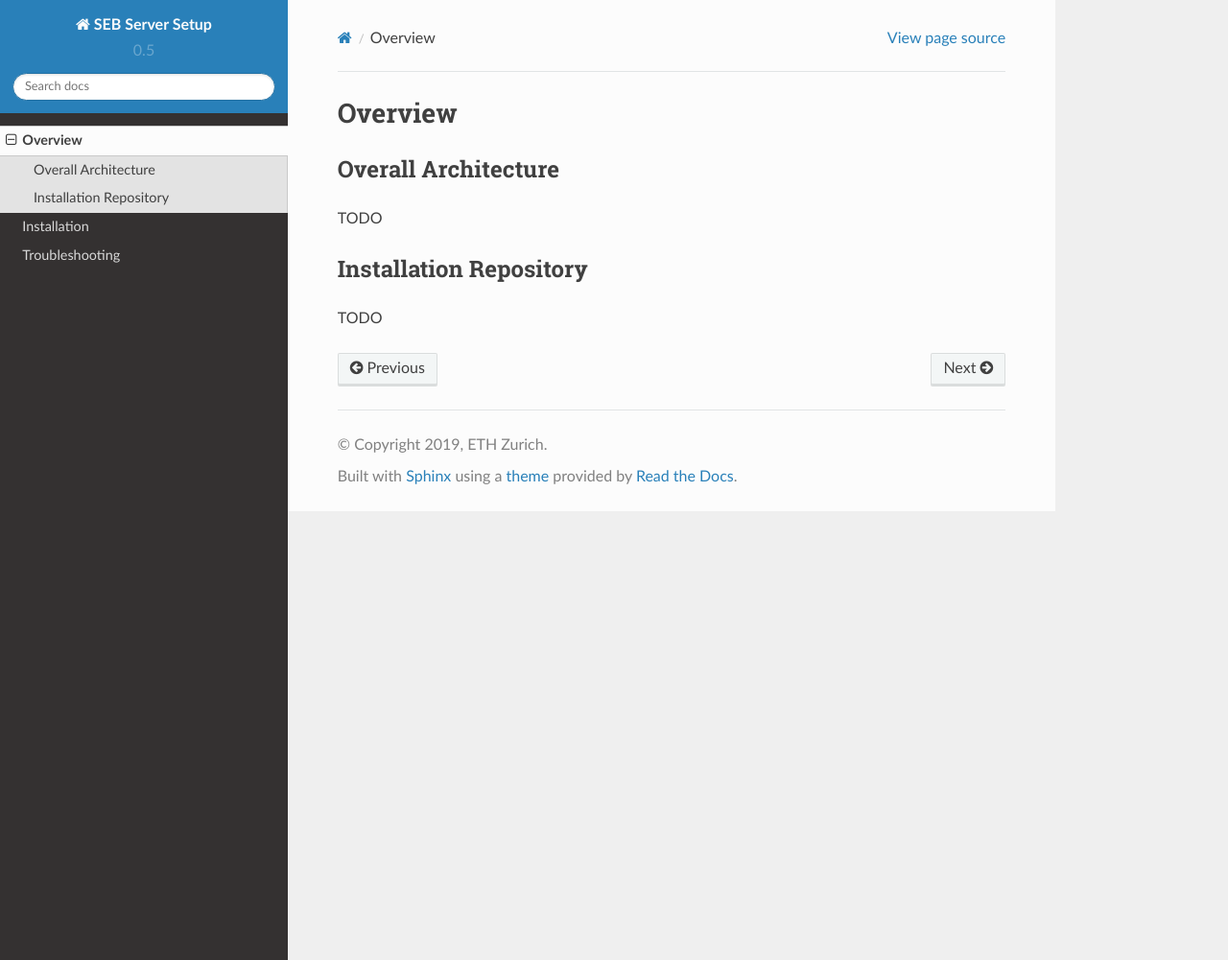
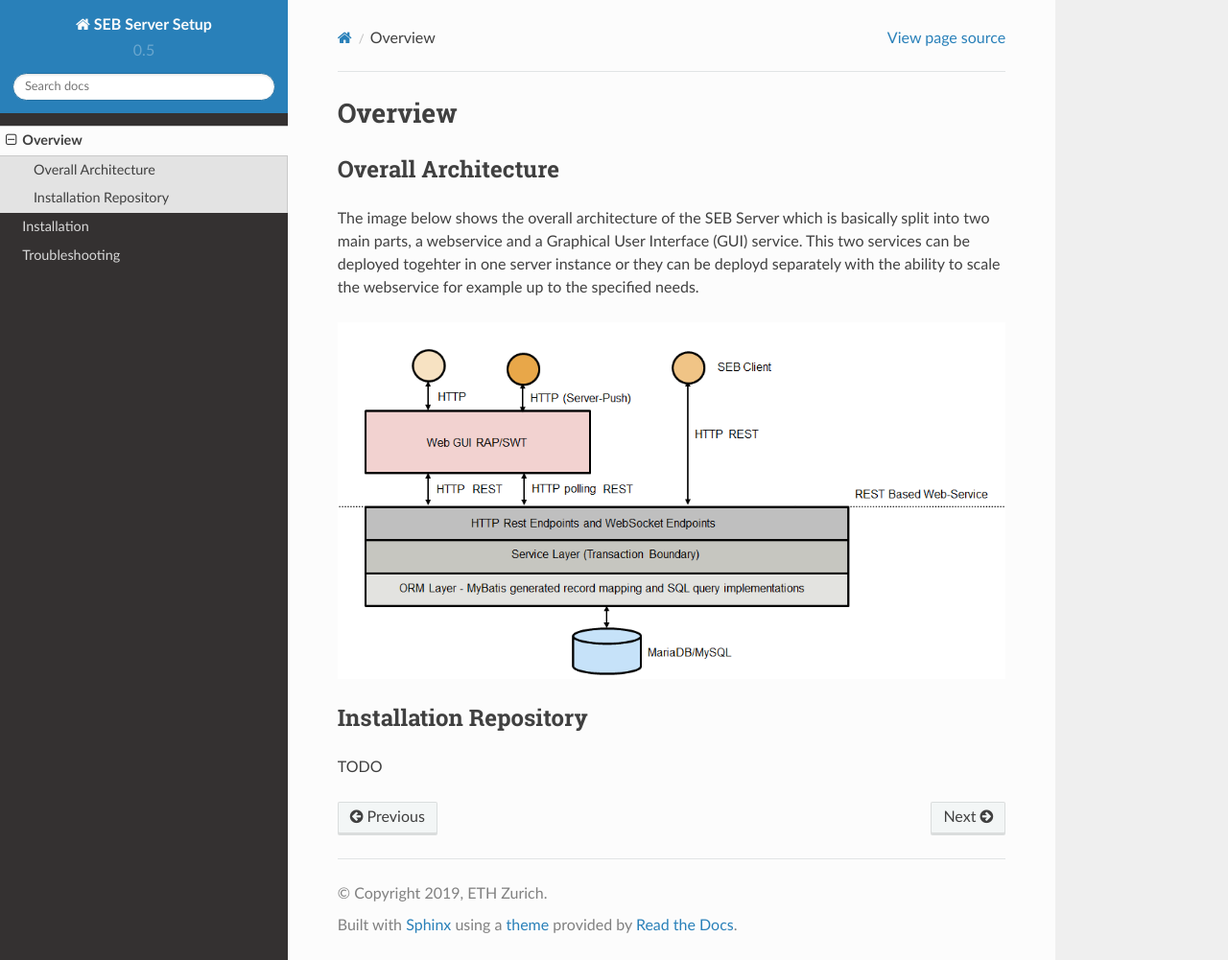
Before and after one commit to SafeExamBrowser/seb-server-setup, a Sphinx documentation site: the page built from docs/overview.rst, in a window 1280 px wide and 1001 px high. Shown: the whole window at 96% size. Built offline with Sphinx 7.4.7 and the Read the Docs theme 2.0.0, drawn with Linux system fonts in a browser that asks for light colours; formulas are drawn with MathJax 3.

Commit message:
docu overall architecture

```diff
--- a/docs/overview.rst
+++ b/docs/overview.rst
@@ -4,7 +4,9 @@ Overview
 Overall Architecture
 --------------------
 
-TODO
+The image below shows the overall architecture of the SEB Server which is basically split into two main parts, a webservice and a Graphical User Interface (GUI) service. This two services can be deployed togehter in one server instance or they can be deployd separately with the ability to scale the webservice for example up to the specified needs.
+
+.. image:: images/overall-architecture.png
 
 Installation Repository
 -----------------------
```
Also changed, not shown: docs/images/overall-architecture.png (added).
